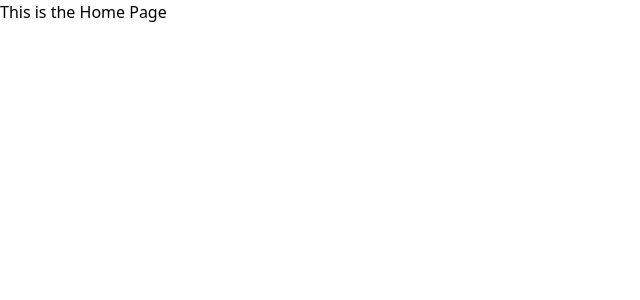
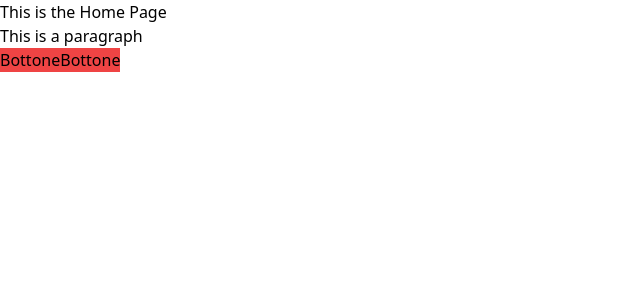
Before and after one commit to Fr3nk21/the-wine-database, a React (Vite) app: page / in a window 1280 px wide. Shown: the top 300 px of the page, without its empty margins (0-640 px from the left). Built offline with nearby package versions, Linux system fonts and the light colour scheme.

Commit message:
Home page basic design

```diff
--- a/src/pages/Home.tsx
+++ b/src/pages/Home.tsx
@@ -1,5 +1,10 @@
 export const HomePage = () => (
   <div>
     <h1>This is the Home Page</h1>
+    <p>This is a paragraph</p>
+    <div>
+      <button className="bg-red-500">Bottone</button>
+      <button className="bg-red-500">Bottone</button>
+    </div>
   </div>
 );
```
Also changed, not shown: src/App.tsx (+0 -51 lines).
